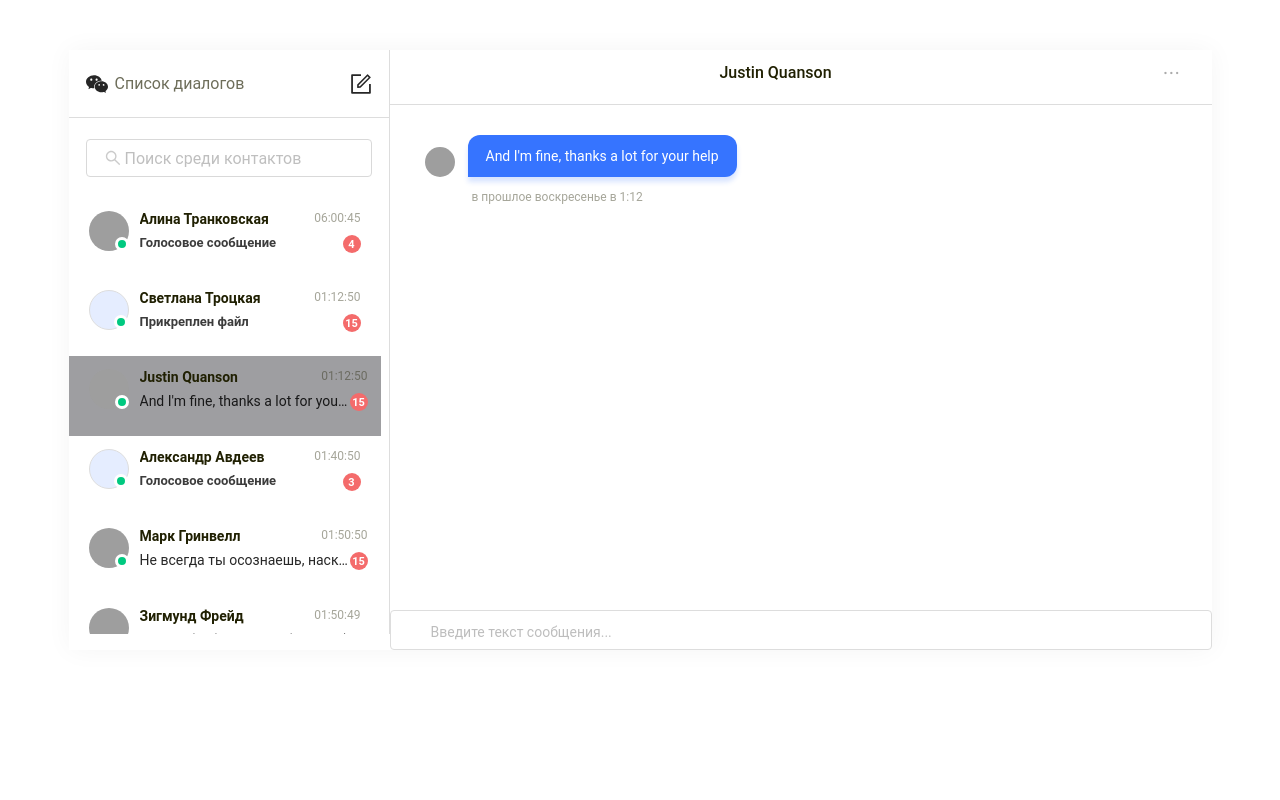
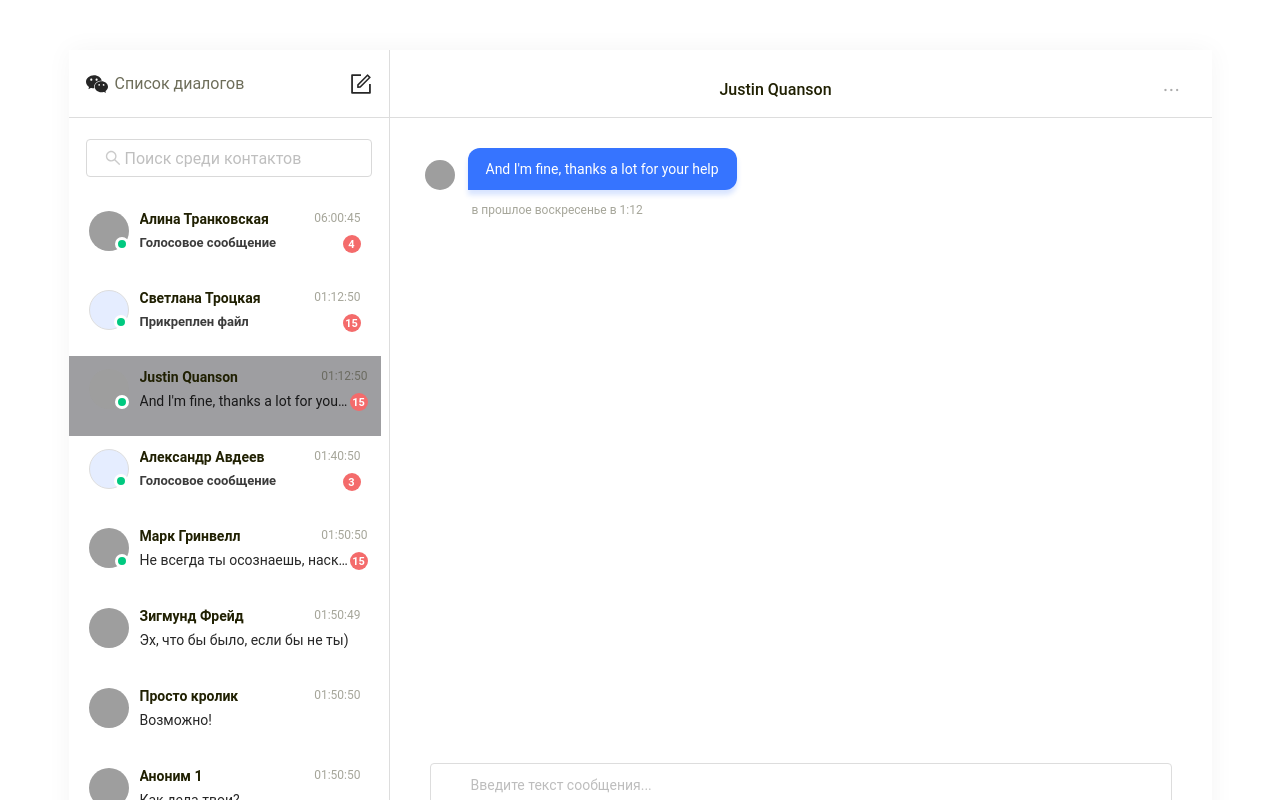
Before and after one commit to AlexandrMers/front-chats, a React (Create React App) app: page /home in a window 1280 px wide. Both pictures are taken after a click on the element 224 px from the left and 396 px from the top of the page. Built offline with nearby package versions, Linux system fonts and the light colour scheme; grey boxes are pictures that could not be loaded.

Commit message:
Сделан основной функционал инпута.

```diff
--- a/src/components/InputMessage/index.tsx
+++ b/src/components/InputMessage/index.tsx
@@ -1,46 +1,75 @@
-import React, { FC, FormEvent, useCallback, useEffect, useRef } from "react";
+import React, {
+  FC,
+  FormEvent,
+  useCallback,
+  useEffect,
+  useRef,
+  useState
+} from "react";
 
 import Wrapper from "primitives/Wrapper";
 
 import styleModule from "./style.module.scss";
+import classNames from "classnames";
 
 interface InputMessagePropsInterface {
-  value: string;
-  onChange: (value: string) => void;
+  defaultInputValue?: string;
   placeholder?: string;
 }
 
 const InputMessage: FC<InputMessagePropsInterface> = ({
-  value,
-  onChange,
-  placeholder
+  placeholder,
+  defaultInputValue
 }) => {
   const inputRef = useRef<HTMLDivElement>(null);
+
+  const [inputValue, setInputValue] = useState<string>(defaultInputValue);
+
+  const [isFocusInput, setIsFocusInput] = useState(false);
 
   const changeValueInput = useCallback(
     (e: FormEvent<HTMLDivElement>) => {
       const element = e.target as HTMLElement;
-      onChange(element.textContent);
+      setInputValue(element.textContent);
     },
-    [onChange]
+    [setInputValue]
   );
 
   useEffect(() => {
     if (!inputRef.current) return undefined;
 
-    inputRef.current.textContent = value;
-  }, [value]);
+    inputRef.current.textContent = inputValue;
+    // eslint-disable-next-line
+  }, []);
 
   return (
-    <Wrapper className={styleModule.input}>
-      {!!placeholder && !value && (
-        <span className={styleModule.input__placeholder}>{placeholder}</span>
+    <Wrapper
+      className={classNames(styleModule.input, {
+        [styleModule.input_focused]: isFocusInput
+      })}
+    >
+      {!!placeholder && !inputValue && (
+        <span
+          onClick={() => inputRef.current && inputRef.current.focus()}
+          className={styleModule.input__placeholder}
+        >
+          {placeholder}
+        </span>
       )}
       <div
         ref={inputRef}
         contentEditable
         onInput={changeValueInput}
         className={styleModule.input__input}
+        onFocus={() => {
+          if (isFocusInput) return;
+          setIsFocusInput(true);
+        }}
+        onBlur={() => {
+          if (!isFocusInput) return;
+          setIsFocusInput(false);
+        }}
+        tabIndex={2}
       />
     </Wrapper>
   );
--- a/src/components/InputMessage/style.module.scss
+++ b/src/components/InputMessage/style.module.scss
@@ -5,8 +5,15 @@
   position: relative;
   border-radius: 4px;
 
-  height: 40px;
+  min-height: 40px;
+  max-height: 160px;
   overflow-y: auto;
+
+  transition: box-shadow ease .2s;
+
+  &_focused {
+    box-shadow: 0 0 0 1px $blue-message;
+  }
 
   &__placeholder {
     position: absolute;
@@ -19,19 +26,12 @@
   }
 
   &__input {
-    top: 0;
-    left: 0;
-
     padding: 13px 40px;
 
     width: 100%;
     height: 100%;
-    transition: outline-color ease-in-out .1s;
 
     outline: transparent;
+  }
 
-    &:focus {
-      outline: 2px solid $blue-message;
-    }
-  }
 }
--- a/src/pages/Home/ChatWrapper/ChatHeader/style.module.scss
+++ b/src/pages/Home/ChatWrapper/ChatHeader/style.module.scss
@@ -2,8 +2,8 @@
 
 
 .chatHeader {
+  height: 68px;
   padding-top: 13px;
-  padding-bottom: 21px;
   padding-right: 30px;
 
   display: flex;
--- a/src/pages/Home/ChatWrapper/index.tsx
+++ b/src/pages/Home/ChatWrapper/index.tsx
@@ -1,4 +1,4 @@
-import React, { FC, memo, useCallback, useState } from "react";
+import React, { FC, memo, useCallback } from "react";
 import ScrollBar from "react-custom-scrollbars";
 import classNames from "classnames";
 
@@ -10,7 +10,8 @@ import Wrapper from "primitives/Wrapper";
 import ChatHeader from "./ChatHeader";
 
 import { ChatInterface, UserInterface } from "types/types";
-import InputMessage from "../../../components/InputMessage";
+
+import InputMessage from "components/InputMessage";
 
 interface ChatWrapperPropsInterface {
   chat: ChatInterface;
@@ -22,17 +23,9 @@ const ChatWrapper: FC<ChatWrapperPropsInterface> = ({ currentUser, chat }) => {
     console.log("click on action by dialog");
   }, []);
 
-  const [inputValue, setInputValue] = useState("");
-
-  const onInput = useCallback(setInputValue, [setInputValue]);
-
   return (
     <Wrapper
-      styles={{
-        width: "100%",
-        display: "flex",
-        flexDirection: "column"
-      }}
+        className={styleModule.mainWrapper}
     >
       <ChatHeader onClick={onActionDialog} user={chat.user} />
 
@@ -71,11 +64,9 @@ const ChatWrapper: FC<ChatWrapperPropsInterface> = ({ currentUser, chat }) => {
         </Wrapper>
       </ScrollBar>
 
-      <InputMessage
-        placeholder={"Введите текст сообщения..."}
-        value={inputValue}
-        onChange={onInput}
-      />
+      <Wrapper className={styleModule.chatWrapper__inputWrapper}>
+        <InputMessage placeholder={"Введите текст сообщения..."} />
+      </Wrapper>
     </Wrapper>
   );
 };
--- a/src/pages/Home/ChatWrapper/style.module.scss
+++ b/src/pages/Home/ChatWrapper/style.module.scss
@@ -1,3 +1,11 @@
+.mainWrapper {
+  width: 100%;
+  display: flex;
+  flex-direction: column;
+  padding-bottom: 37px;
+}
+
+
 .chatWrapper {
   display: flex;
   flex-direction: column;
@@ -6,6 +14,11 @@
   height: 100%;
   max-height: 700px;
   padding: 30px 35px;
+
+  &__inputWrapper {
+    padding: 0 40px;
+    margin-top: 10px;
+  }
 }
 
 .messageWrapper {
--- a/src/pages/Home/style.module.scss
+++ b/src/pages/Home/style.module.scss
@@ -3,7 +3,7 @@
   width: 100%;
   max-width: 1143px;
   height: 100%;
-  max-height: 600px;
+  max-height: 800px;
   margin: 50px auto 0 auto;
   box-shadow: 0 0 25px rgba(0, 0, 0, 0.04204);
 }
--- a/src/primitives/Wrapper/index.tsx
+++ b/src/primitives/Wrapper/index.tsx
@@ -1,4 +1,4 @@
-import React, { CSSProperties, memo } from "react";
+import React, { CSSProperties, FC, memo } from "react";
 import classNames from "classnames";
 
 interface WrapperPropsInterface {
@@ -8,12 +8,12 @@ interface WrapperPropsInterface {
   appendProps?: any;
 }
 
-const Wrapper = ({
+const Wrapper: FC<WrapperPropsInterface> = ({
   children,
   className,
   styles,
-  appendProps,
-}: WrapperPropsInterface) => {
+  appendProps
+}) => {
   return (
     <div
       {...appendProps}
```
